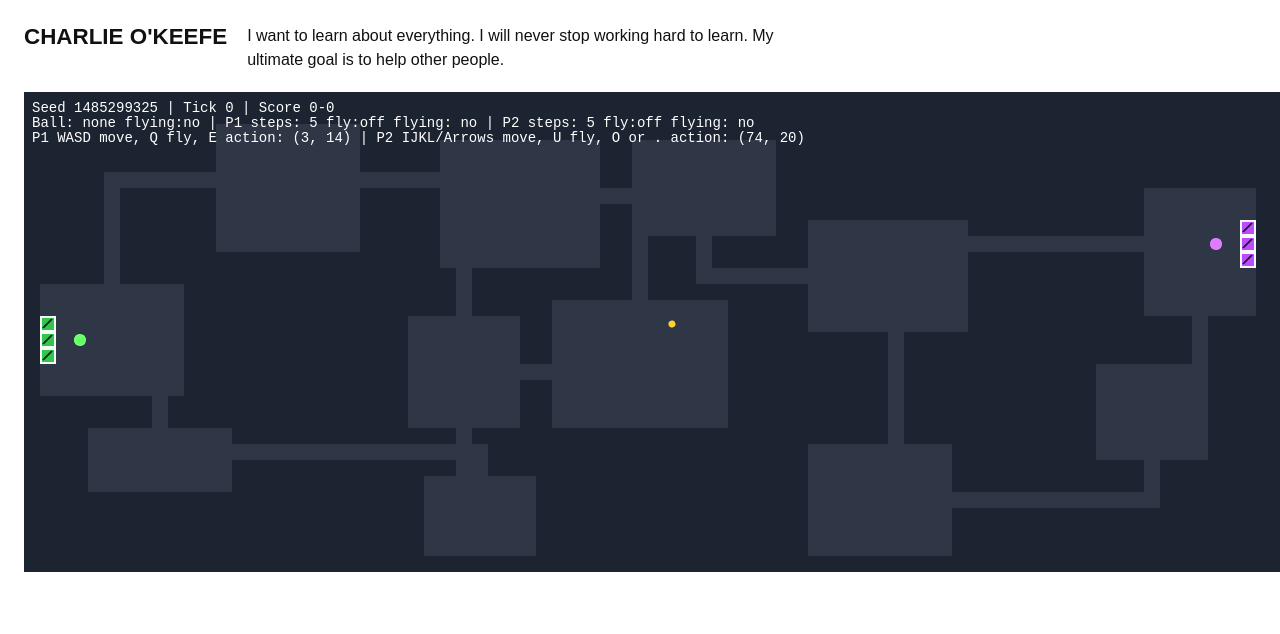
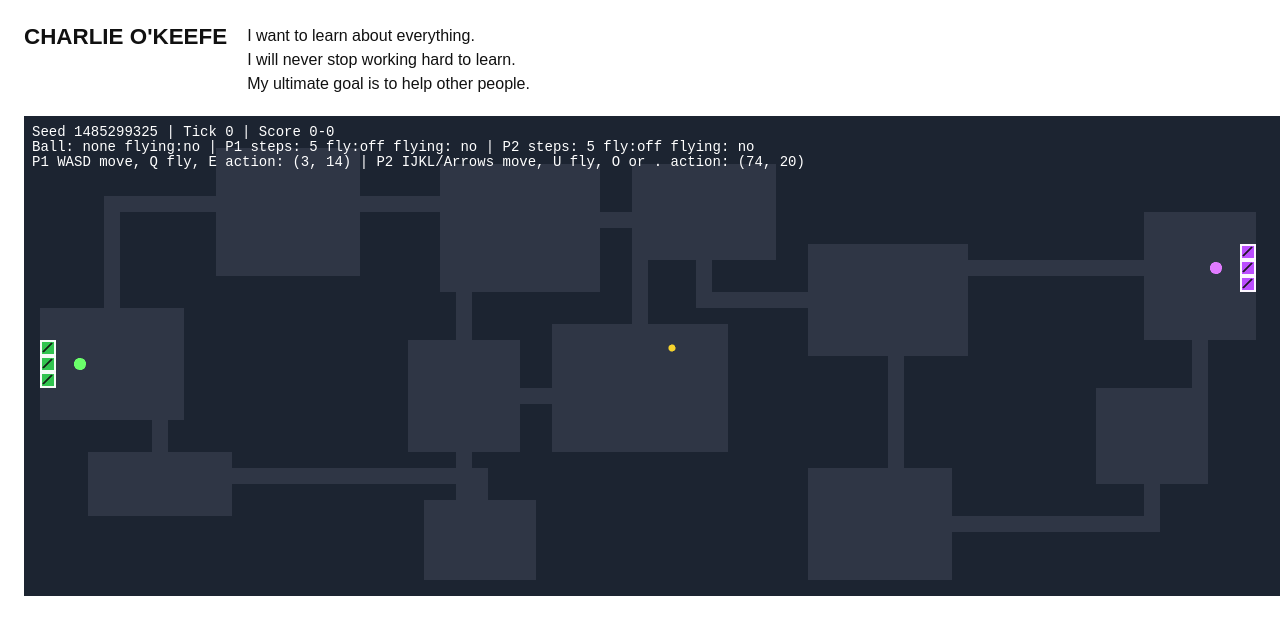
Before and after one commit to cpokeefe/throw-ball, a website built with Vite: page web/index.html in a window 1280 px wide. Shown: the top 634 px of the page. Built offline with nearby package versions, Linux system fonts and the light colour scheme; animation ran at ten frames a second.

Commit message:
tweaked bio

```diff
--- a/web/index.html
+++ b/web/index.html
@@ -56,8 +56,8 @@
       <section class="header">
         <h1 class="name">CHARLIE O'KEEFE</h1>
         <p class="bio">
-          I want to learn about everything.
-          I will never stop working hard to learn.
+          I want to learn about everything.<br />
+          I will never stop working hard to learn.<br />
           My ultimate goal is to help other people.
         </p>
       </section>
```
